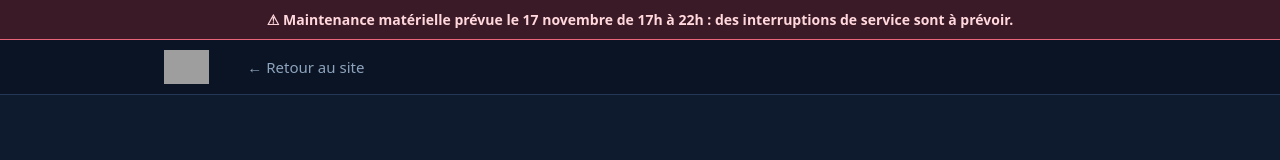
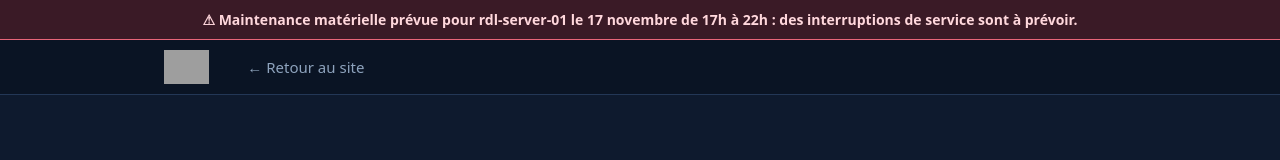
Before and after one commit to RemiDeLoewe/deLoeweWebsite, a plain HTML site: page down.html in a window 1280 px wide. Shown: the top 160 px of the page. Drawn offline with Linux system fonts and the light colour scheme; grey boxes are pictures that could not be loaded.

Commit message:
Update maintenance message for rdl-server-01

```diff
--- a/down.html
+++ b/down.html
@@ -156,7 +156,7 @@ main {
 </head>
 
 <body><div id="bandeauMaintenance" style="background:#3a1a26; border-bottom:1px solid #e8667a; color:#ffd7dc; padding:10px 16px; text-align:center; font-size:14px; font-weight:600;">
-    ⚠ Maintenance matérielle prévue le 17 novembre de 17h à 22h : des interruptions de service sont à prévoir.
+    ⚠ Maintenance matérielle prévue pour rdl-server-01 le 17 novembre de 17h à 22h : des interruptions de service sont à prévoir.
 </div>
 
 <header class="entete">
```
